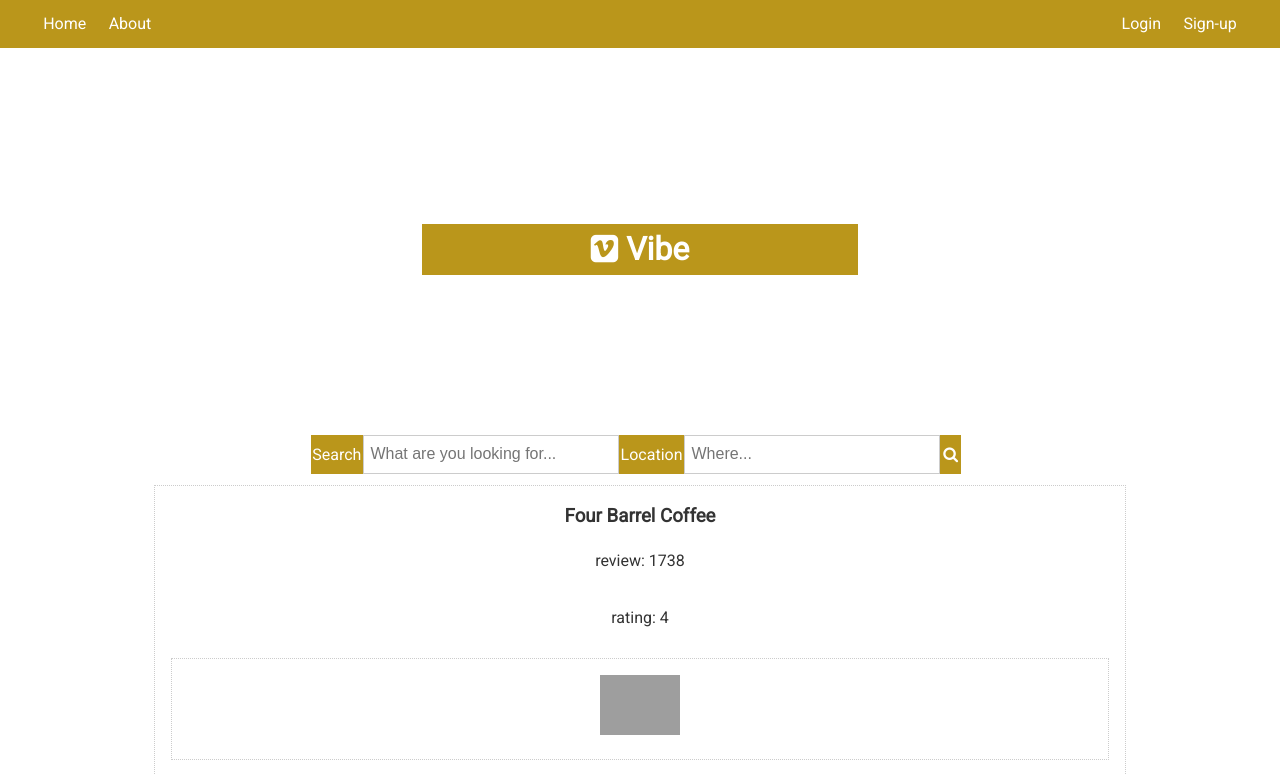
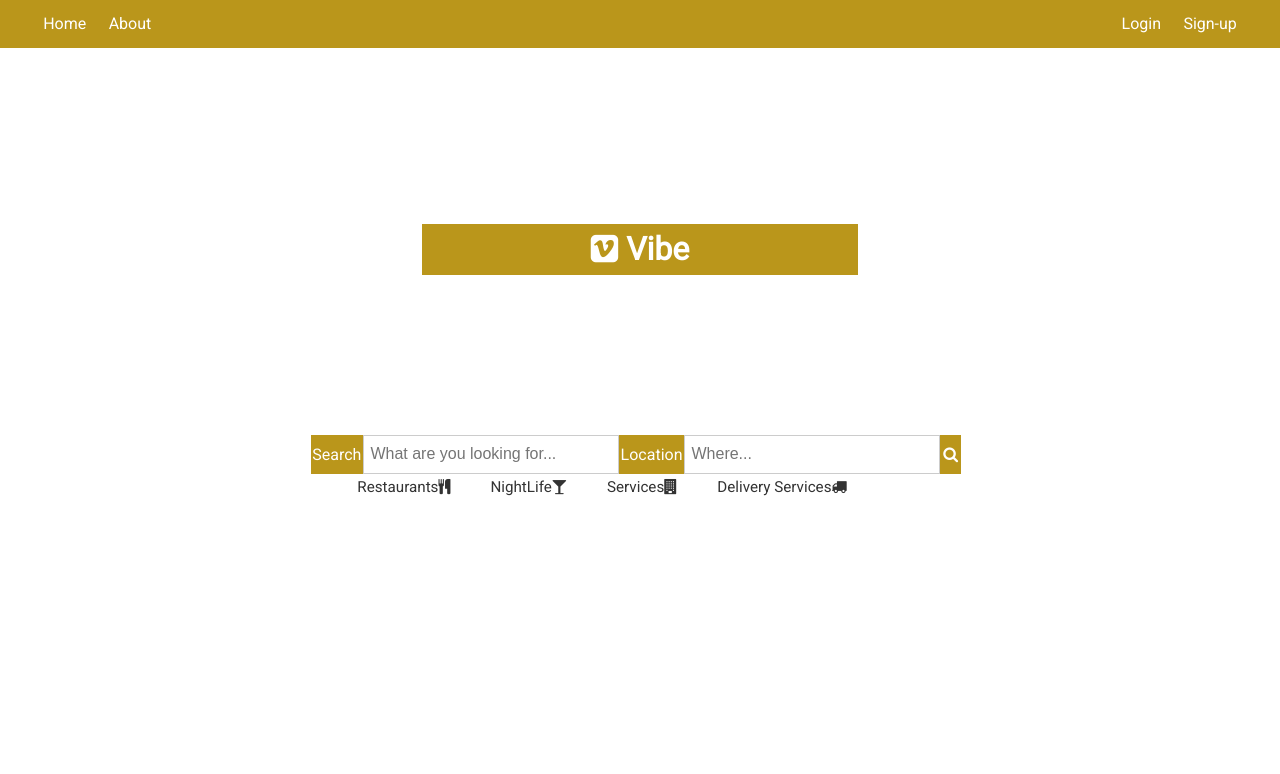
Before and after one commit to MischaGithub/Vibe-, a React (Create React App) app in the folder client/: page / in a window 1280 px wide. Shown: the top 774 px of the page. Built offline with nearby package versions, Linux system fonts and the light colour scheme; no server answers; grey boxes are pictures that could not be loaded.

Commit message:
added the suggestion icon and added some comments also to hide the suggestions on small screens

```diff
--- a/client/src/App.css
+++ b/client/src/App.css
@@ -125,6 +125,25 @@ h3 {
   font-size: 1rem;
   border: none;
   margin-right: 0.5rem;
+}
+
+.sugesstions {
+  display: flex;
+  justify-items: center;
+}
+
+.suggestions-span {
+  font-size: 0.95rem;
+  margin-right: 2.5rem;
+  justify-content: center;
+}
+
+.suggestion-container {
+  max-width: 1000px;
+  overflow: hidden;
+  display: flex;
+  justify-content: center;
+  align-items: center;
 }
 
 img {
--- /dev/null
+++ b/client/src/Components/layout/SearchSuggestion.js
@@ -0,0 +1,27 @@
+import React from "react";
+
+const SearchSuggestion = () => {
+  return (
+    // Displaying suggestion icons
+    <div className="suggestions">
+      <span className="suggestions-span hide-sm">
+        Restaurants
+        <i className="fa fa-cutlery" aria-hidden="true" />
+      </span>
+      <span className="suggestions-span hide-sm">
+        NightLife
+        <i className="fa fa-glass" aria-hidden="true" />
+      </span>
+      <span className="suggestions-span hide-sm">
+        Services
+        <i className="fa fa-building" aria-hidden="true" />
+      </span>
+      <span className="suggestions-span hide-sm">
+        Delivery Services
+        <i className="fa fa-truck" aria-hidden="true" />
+      </span>
+    </div>
+  );
+};
+
+export default SearchSuggestion;
--- a/client/src/Components/layout/TopNav.js
+++ b/client/src/Components/layout/TopNav.js
@@ -26,11 +26,11 @@ const TopNav = () => {
           </li>
         </ul>
         <ul>
-          <li>Hello {user && user.name}</li>
+          <li className="hide-sm">Hello {user && user.name}</li>
           <li>
             <a onClick={onLogout} href="/login">
-              <i className="fas fa-sign-out-alt"></i>{" "}
-              <span className="hide-sm">Logout</span>
+              <i className="fas fa-sign-out-alt" />
+              <span>Logout</span>
             </a>
           </li>
         </ul>
--- a/client/src/Components/pages/Home.js
+++ b/client/src/Components/pages/Home.js
@@ -3,7 +3,7 @@ import PropTypes from "prop-types";
 import AuthContext from "../../context/auth/authContext";
 import SearchBar from "../layout/SearchBar";
 import LocationBar from "../layout/LocationBar";
-import BusinessItem from "../businesses/BusinessItem";
+import SearchSuggestion from "../layout/SearchSuggestion";
 
 const Home = ({ title, icon }) => {
   // AuthContext
@@ -15,12 +15,14 @@ const Home = ({ title, icon }) => {
   }, []);
   return (
     <Fragment>
+      {/* Website icon */}
       <div className="home-container">
         <h1 className="bg-dark">
           <i className={icon} /> {title}
         </h1>
       </div>
 
+      {/*The search and location bar */}
       <div className="search-container">
         <SearchBar />
         <LocationBar />
@@ -28,7 +30,11 @@ const Home = ({ title, icon }) => {
           <i className="fa fa-search" aria-hidden="true" />
         </button>
       </div>
-      <BusinessItem />
+
+      {/* This is the suggestion icons */}
+      <div className="suggestion-container">
+        <SearchSuggestion />
+      </div>
     </Fragment>
   );
 };
```
